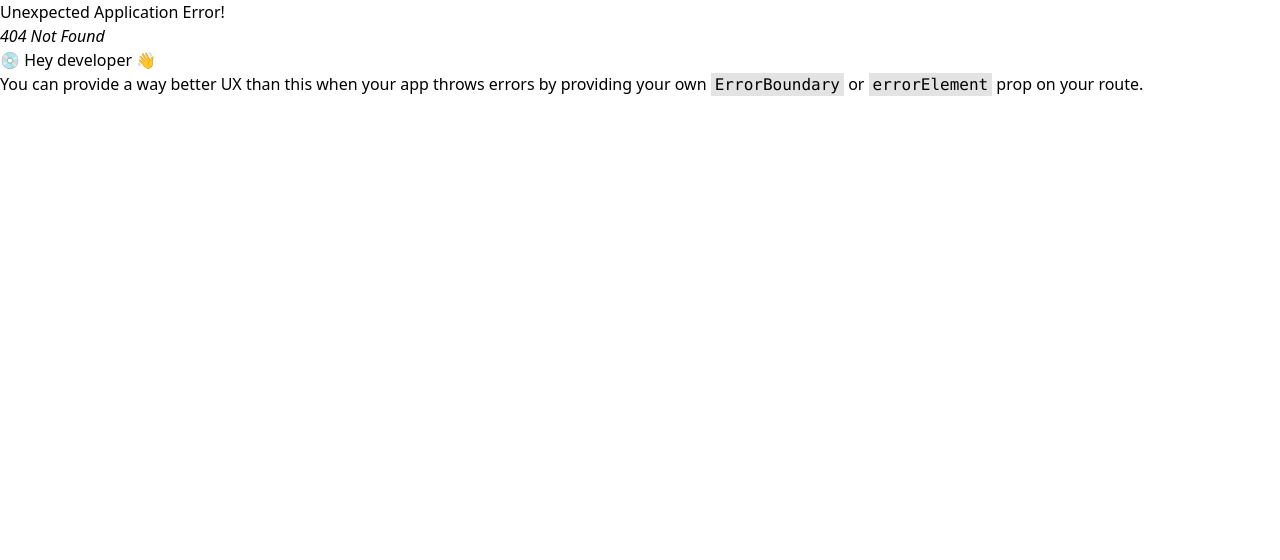
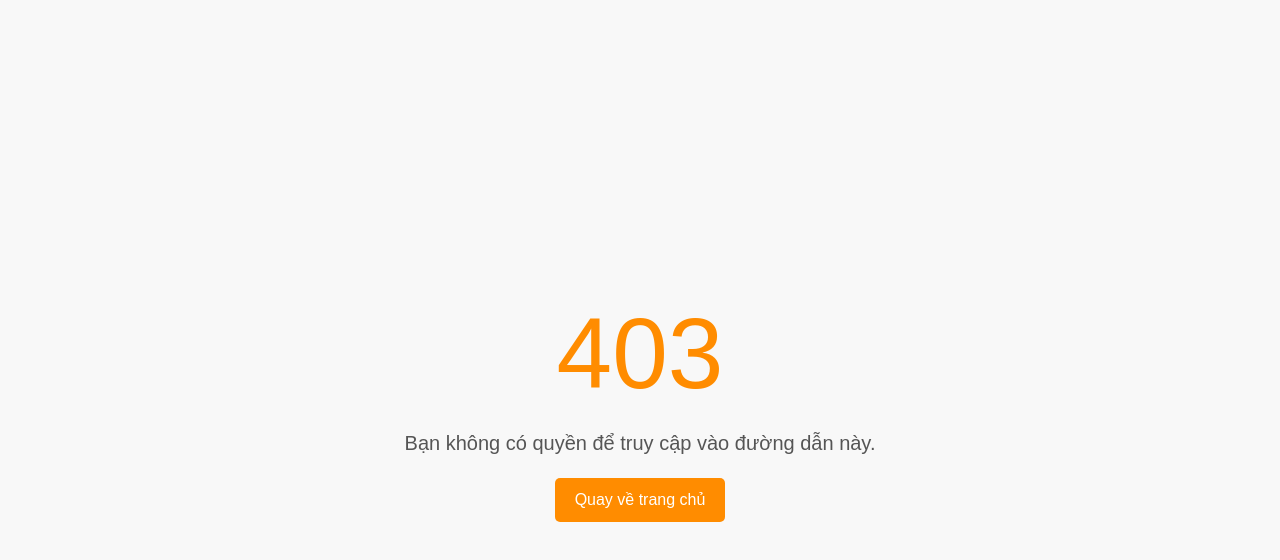
Before and after one commit to Hieudo213/Gym-FE, a React (Create React App) app: page /error/403 in a window 1280 px wide. Before the commit this address had no page. Shown: the top 560 px of the page. Built offline with nearby package versions, Linux system fonts and the light colour scheme.

Commit message:
Feature/hieudn (#19)
* install tailwinds

* Update Again

* updated again

* saved changes

* updated

* updated

* updated

* updated lates version

* gym-16 gym-27

---------

Co-authored-by: Hieudo213 <hieudoo213@gmail.com>

```diff
--- a/src/errors/ErrorPage.jsx
+++ b/src/errors/ErrorPage.jsx
@@ -1,15 +1,14 @@
 import React from 'react'
 import { useRouteError } from "react-router-dom";
+import "../styles/Error404.css"
 function ErrorPage() {
   const error = useRouteError();
   return (
-    <div id="error-page">
-    <h1>Oops!</h1>
-    <p>Sorry, an unexpected error has occurred.</p>
-    <p>
-      <i>{error.statusText || error.message}</i>
-    </p>
-  </div>
+    <div className="error-page-container">
+      <h1 className="error-page-title">404</h1>
+      <p className="error-page-message">Ôi! Đường dẫn của bạn không hợp lệ</p>
+      <a href="/" className="error-page-home-link">Quay về Trang chủ</a>
+    </div>
   )
 }
 
--- /dev/null
+++ b/src/errors/Permission.jsx
@@ -0,0 +1,13 @@
+import React from 'react'
+import '../styles/Error403.css'
+function Permission() {
+  return (
+    <div className="forbidden-page-container">
+    <h1 className="forbidden-page-title">403</h1>
+    <p className="forbidden-page-message">Bạn không có quyền để truy cập vào đường dẫn này.</p>
+    <a href="/" className="forbidden-page-home-link">Quay về trang chủ</a>
+  </div>
+  )
+}
+
+export default Permission
--- a/src/pages/HomePage.jsx
+++ b/src/pages/HomePage.jsx
@@ -26,7 +26,6 @@ import blog4 from "../assets/img/blog-4.jpg";
 import blog5 from "../assets/img/blog-5.jpg";
 import blog6 from "../assets/img/blog-6.jpg";
 import blog7 from "../assets/img/blog-7.jpg";
-
 import afterImage from "../assets/img/s-after.jpg";
 
 function HomePage() {
--- a/src/routes/routes.js
+++ b/src/routes/routes.js
@@ -9,8 +9,11 @@ import News from "../pages/News";
 import Promotions from "../pages/Promotions";
 import Login from "../layouts/Login";
 import Register from "../layouts/Register";
+import ErrorPage from "../errors/ErrorPage";
+import Permission from "../errors/Permission";
 export const router = createBrowserRouter([
   {
+    errorElement: <ErrorPage/>,
     path: "/",
     element: <App />,
     children: [
@@ -52,4 +55,8 @@ export const router = createBrowserRouter([
     path: "/register",
     element: <Register />,
   },
+  {
+    path: "/error/403",
+    element: <Permission />,
+  },
 ]);
--- /dev/null
+++ b/src/styles/Error403.css
@@ -0,0 +1,36 @@
+.forbidden-page-container {
+    background-color: #f8f8f8;
+    font-family: Arial, sans-serif;
+    display: flex;
+    justify-content: center;
+    align-items: center;
+    height: 100vh;
+    text-align: center;
+    flex-direction: column;
+}
+
+.forbidden-page-title {
+    font-size: 100px;
+    margin: 0;
+    color: #ff8c00;
+}
+
+.forbidden-page-message {
+    font-size: 20px;
+    color: #555;
+}
+
+.forbidden-page-home-link {
+    display: inline-block;
+    margin-top: 20px;
+    padding: 10px 20px;
+    background-color: #ff8c00;
+    color: #fff;
+    text-decoration: none;
+    border-radius: 5px;
+    transition: background-color 0.3s;
+}
+
+.forbidden-page-home-link:hover {
+    background-color: #e67600;
+}
--- /dev/null
+++ b/src/styles/Error404.css
@@ -0,0 +1,36 @@
+.error-page-container {
+    background-color: #f0f0f0;
+    font-family: Arial, sans-serif;
+    display: flex;
+    justify-content: center;
+    align-items: center;
+    height: 100vh;
+    text-align: center;
+    flex-direction: column;
+}
+
+.error-page-title {
+    font-size: 100px;
+    margin: 0;
+    color: #ff6b6b;
+}
+
+.error-page-message {
+    font-size: 20px;
+    color: #333;
+}
+
+.error-page-home-link {
+    display: inline-block;
+    margin-top: 20px;
+    padding: 10px 20px;
+    background-color: #ff6b6b;
+    color: #fff;
+    text-decoration: none;
+    border-radius: 5px;
+    transition: background-color 0.3s;
+}
+
+.error-page-home-link:hover {
+    background-color: #ff3b3b;
+}
```
